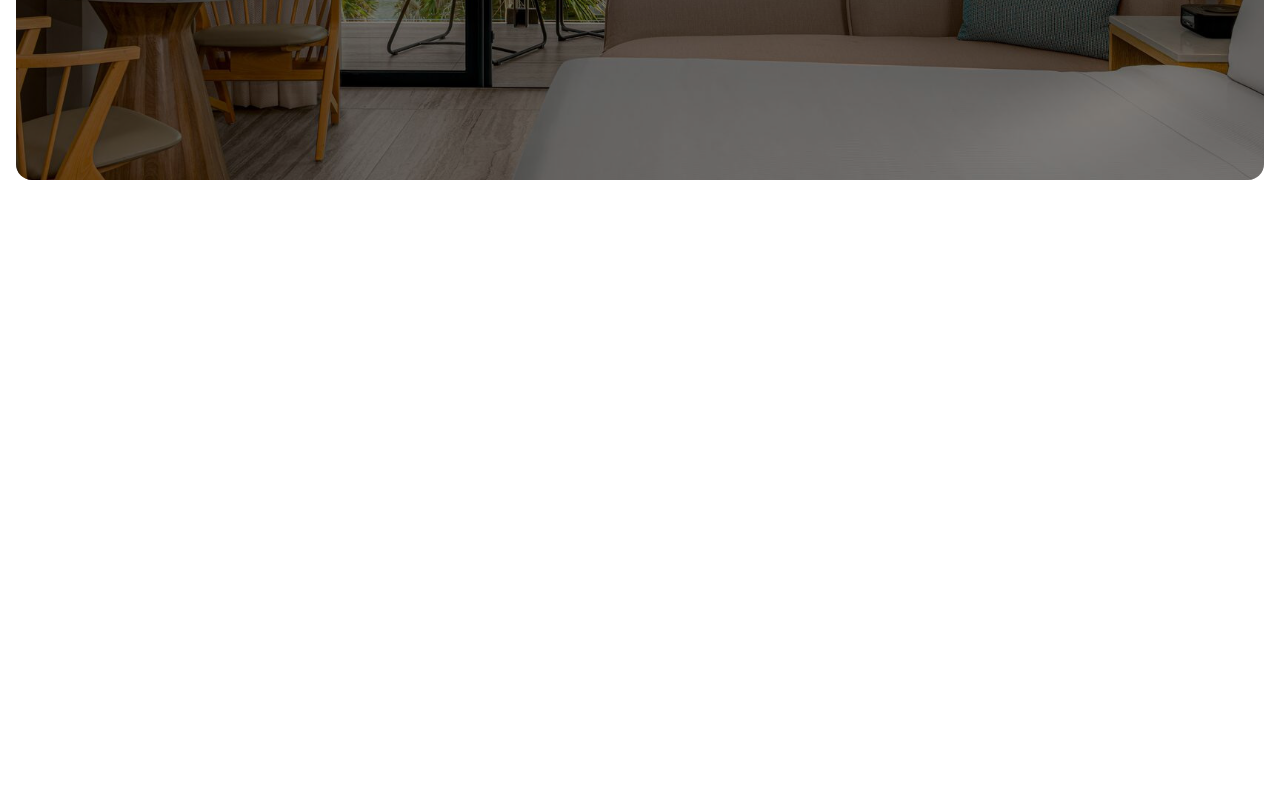
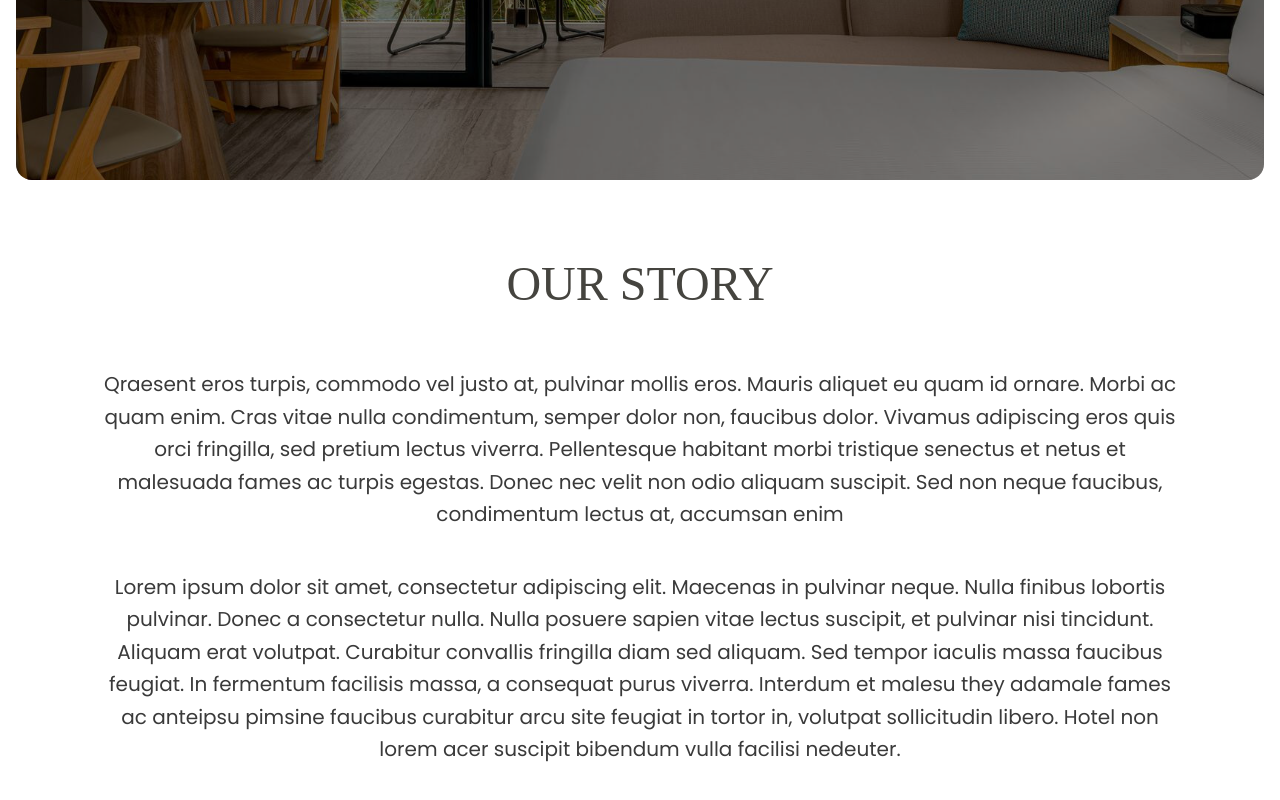
Before and after one commit to NAVIN0507/hotel, a Next.js app: page /about in a window 1280 px wide. Shown: the part 636-1436 px from the top of the page. Before the commit the page ends 912 px from the top, so only its background shows below. Built offline with nearby package versions, Linux system fonts and the light colour scheme; a web font is replaced by a local one.

Commit message:
Added our story section

```diff
--- a/app/about/page.tsx
+++ b/app/about/page.tsx
@@ -1,4 +1,5 @@
 import Hero from '@/components/About/Hero'
+import Story from '@/components/About/Story'
 import React from 'react'
 
 const page = () => {
@@ -6,6 +7,7 @@ const page = () => {
    <>
    <main className='p-4 flex flex-col gap-10 mb-20'>
     <Hero/>
+    <Story/>
    </main>
    </>
   )
--- /dev/null
+++ b/components/About/Story.tsx
@@ -0,0 +1,21 @@
+import React from 'react'
+
+const Story = () => {
+  return (
+    <section className='mx-auto mt-10'>
+        <div className='flex items-center justify-center flex-col'>
+            <h1 className='text-[#45443F] text-5xl font-mono'>OUR STORY</h1>
+            <div className='p-20 flex flex-col gap-10 -mt-5'>
+            <p className='text-center text-xl  text-[#3A3A3A] leading-relaxed'>
+                Qraesent eros turpis, commodo vel justo at, pulvinar mollis eros. Mauris aliquet eu quam id ornare. Morbi ac quam enim. Cras vitae nulla condimentum, semper dolor non, faucibus dolor. Vivamus adipiscing eros quis orci fringilla, sed pretium lectus viverra. Pellentesque habitant morbi tristique senectus et netus et malesuada fames ac turpis egestas. Donec nec velit non odio aliquam suscipit. Sed non neque faucibus, condimentum lectus at, accumsan enim
+            </p>
+              <p className='text-center  text-xl text-[#3A3A3A] leading-relaxed'>
+                Lorem ipsum dolor sit amet, consectetur adipiscing elit. Maecenas in pulvinar neque. Nulla finibus lobortis pulvinar. Donec a consectetur nulla. Nulla posuere sapien vitae lectus suscipit, et pulvinar nisi tincidunt. Aliquam erat volutpat. Curabitur convallis fringilla diam sed aliquam. Sed tempor iaculis massa faucibus feugiat. In fermentum facilisis massa, a consequat purus viverra. Interdum et malesu they adamale fames ac anteipsu pimsine faucibus curabitur arcu site feugiat in tortor in, volutpat sollicitudin libero. Hotel non lorem acer suscipit bibendum vulla facilisi nedeuter.
+            </p>
+            </div>
+        </div>
+    </section>
+  )
+}
+
+export default Story
```
